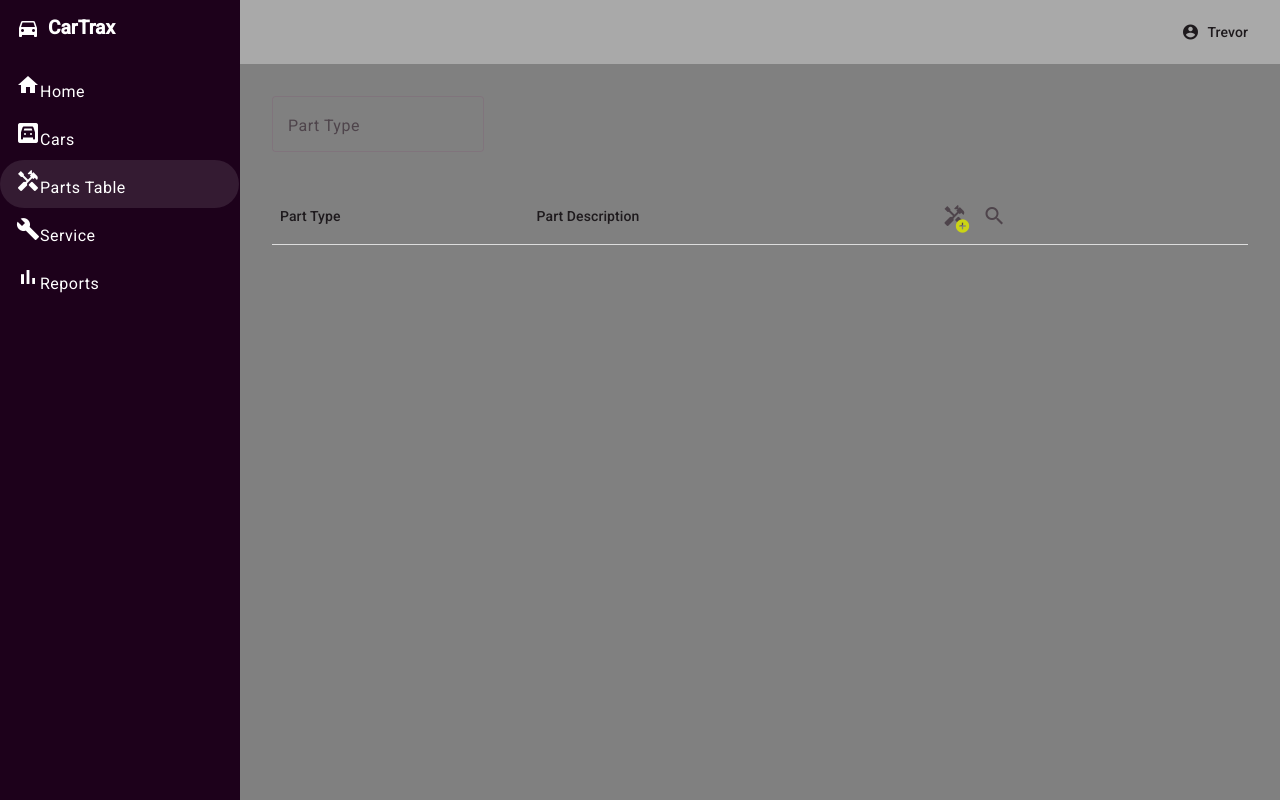
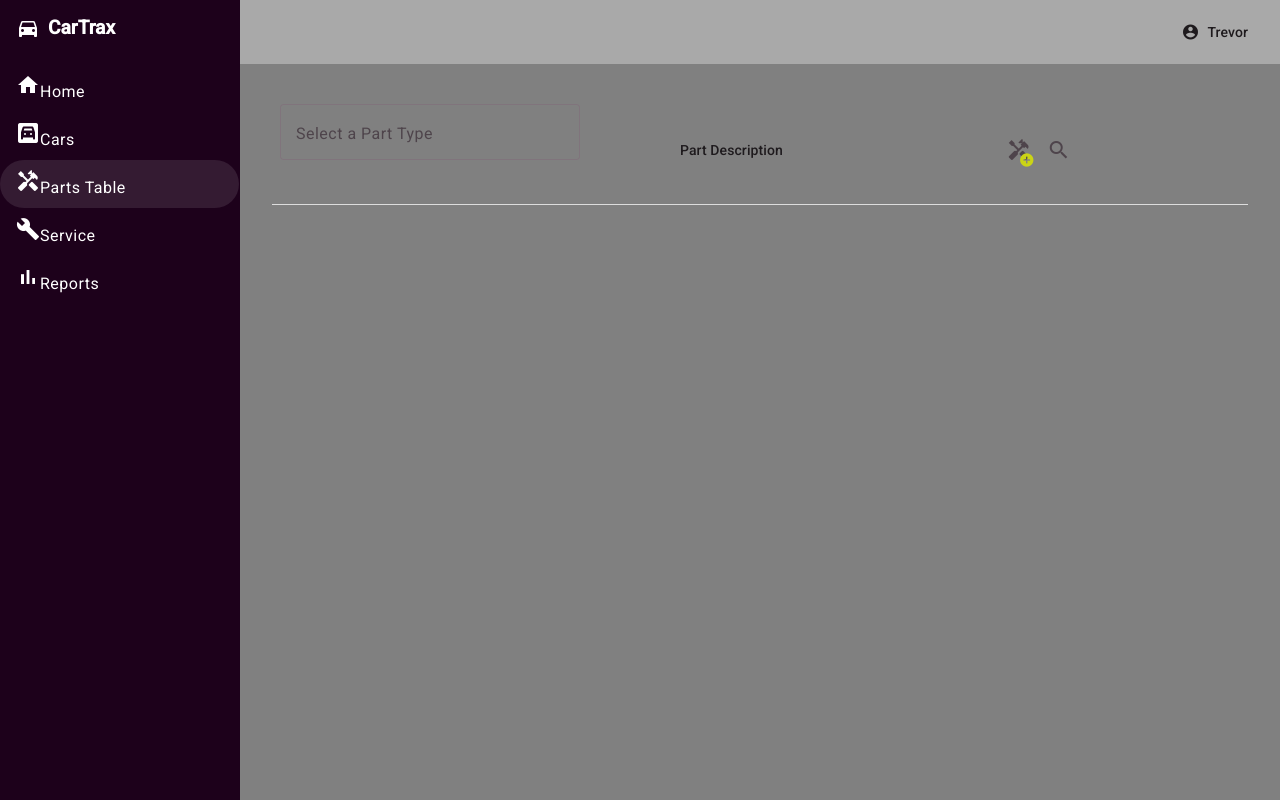
Before and after one commit to Draike13/cartrax-client, an Angular app: page /partsTable in a window 1280 px wide. Built offline with nearby package versions, Linux system fonts and the light colour scheme.

Commit message:
alter parts table main list for cleaner look

```diff
--- a/src/app/parts-table/parts-table.css
+++ b/src/app/parts-table/parts-table.css
@@ -35,3 +35,15 @@ td {
   margin-bottom: 1rem;
   max-width: 300px;
 }
+
+/* Limit Part Type column width */
+.mat-column-type {
+  width: 25rem; /* or whatever looks good */
+  max-width: 35rem;
+  white-space: nowrap; /* Prevents wrapping */
+}
+
+/* Make the dropdown fill the cell but respect the width limit */
+.mat-column-type mat-form-field {
+  width: 100%;
+}
--- a/src/app/parts-table/parts-table.html
+++ b/src/app/parts-table/parts-table.html
@@ -1,8 +1,13 @@
 <div class="parts-list-container">
+  <!-- Parts Table -->
+  <table mat-table [dataSource]="partsList()" class="mat-elevation-z2">
+    <!-- Part Type Column -->
+    <ng-container matColumnDef="type">
+      <th mat-header-cell *matHeaderCellDef>
         <!-- Part Type Selector -->
         <div class="part-type-selector">
           <mat-form-field appearance="outline">
-      <mat-label>Part Type</mat-label>
+            <mat-label>Select a Part Type</mat-label>
             <input
               type="text"
               matInput
@@ -23,12 +28,7 @@
             </mat-autocomplete>
           </mat-form-field>
         </div>
-
-  <!-- Parts Table -->
-  <table mat-table [dataSource]="partsList()" class="mat-elevation-z2">
-    <!-- Part Type Column -->
-    <ng-container matColumnDef="type">
-      <th mat-header-cell *matHeaderCellDef>Part Type</th>
+      </th>
       <td mat-cell *matCellDef="let part">{{ part.type | titlecaseFirst }}</td>
     </ng-container>
 
```
Lines whose indentation alone changed are shown as unchanged.
